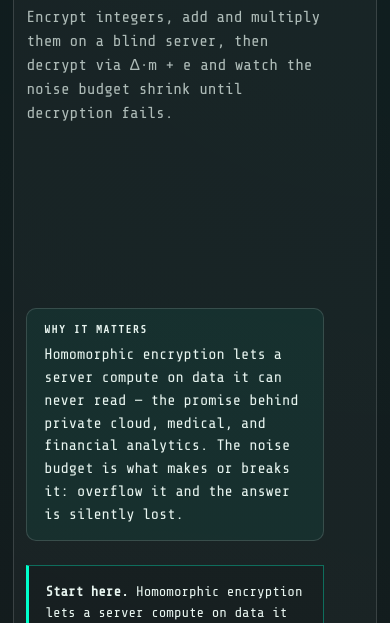
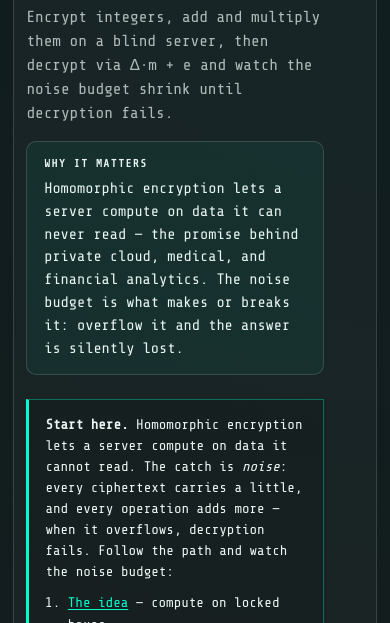
Before and after one commit to systemslibrarian/crypto-lab-fhe-arena, a website built with Vite: page index.html in a window 390 px wide. Shown: the part 163-786 px from the top of the page. Built offline with nearby package versions, Linux system fonts and the light colour scheme.

Commit message:
Make lab self-contained; fix cl-hero mobile layout; accessibility pass

```diff
--- a/index.html
+++ b/index.html
@@ -23,11 +23,6 @@
     />
   </head>
   <body>
-<!-- BEGIN crypto-lab shared header — managed; edit shared-header.html + re-run reapply-header.py
-     Identical on every lab. Self-contained styles. Accents use each demo's own
-     --accent CSS variable (teal #35d6bb fallback). The ONLY per-repo value is the
-     repo name (crypto-lab-fhe-arena) in the GitHub link.
-     Source of truth: github.com/systemslibrarian/crypto-lab/shared-header.html -->
 <style>
   .cl-topbar{
     /* The bar is always dark (#0b1512) regardless of page theme, so header
@@ -139,9 +134,8 @@
     else dedupeBanner();
   })();
 </script>
-<!-- END crypto-lab shared header -->
     <a href="#main-content" class="skip-link">Skip to main content</a>
-    <div id="app" role="application" aria-label="FHE Arena interactive demo"></div>
+    <div id="app"></div>
     <footer role="contentinfo" style="text-align:center; padding: 1.5rem; font-size: 0.85rem; color: var(--muted); margin-top: 2rem;">
       <div style="margin-bottom: 0.75rem;">
         Related demos:
--- a/src/main.ts
+++ b/src/main.ts
@@ -7,7 +7,7 @@ const { q, t } = engine.params
 const app = document.querySelector('#app') as HTMLDivElement
 
 app.innerHTML = `
-  <div class="app">
+  <main class="app" id="main-content" tabindex="-1">
     <div class="app-header">
       <button class="theme-toggle" data-theme-toggle aria-label="Switch to light mode">🌙</button>
       <header class="cl-hero">
@@ -48,7 +48,7 @@ app.innerHTML = `
       </div>
     </div>
 
-    <main class="exhibits" id="main-content" aria-label="Six interactive FHE exhibits">
+    <div class="exhibits">
 
       <section class="exhibit" id="exhibit-1" aria-labelledby="e1-heading" tabindex="-1">
         <h2 id="e1-heading">Exhibit 1 · The Idea: Compute on Locked Boxes</h2>
@@ -358,8 +358,8 @@ app.innerHTML = `
           Understanding noise budgets, parameter selection, and the BGV/BFV tradeoff is what separates engineers who can <em>use</em> FHE from those who only know it exists.
         </div>
       </section>
-    </main>
-  </div>
+    </div>
+  </main>
 `
 
 function getCurrentTheme(): Theme {
--- a/src/style.css
+++ b/src/style.css
@@ -112,7 +112,6 @@ body {
   padding: 1rem 3.8rem 1rem 1rem;
 }
 
-/* BEGIN cl-hero standard — managed, keep in sync across fleet */
 .cl-hero{display:flex;align-items:flex-start;justify-content:space-between;gap:clamp(1rem,4vw,3rem);flex-wrap:wrap;margin:clamp(1rem,3vw,2rem) 0 1.5rem;}
 .cl-hero-main{flex:1 1 22rem;min-width:min(100%,20rem);}
 .cl-hero-title{margin:0;font-size:clamp(1.6rem,3.8vw,2.7rem);font-weight:700;line-height:1.1;letter-spacing:.01em;}
@@ -121,8 +120,7 @@ body {
 .cl-hero-why{flex:0 1 min(40%,26rem);min-width:min(100%,15rem);border:1px solid var(--edge);border-radius:10px;padding:.85rem 1.05rem;background:color-mix(in oklab,var(--green) 6%,transparent);}
 .cl-hero-why-label{display:block;font-size:.68rem;font-weight:700;letter-spacing:.14em;}
 .cl-hero-why-text{margin:.35rem 0 0;font-size:.95rem;line-height:1.5;}
-@media (max-width:640px){.cl-hero{flex-direction:column;}.cl-hero-why{flex-basis:auto;width:100%;}}
-/* END cl-hero standard */
+@media (max-width:640px){.cl-hero{flex-direction:column;}.cl-hero-why{flex-basis:auto;width:100%;}.cl-hero-main{flex-basis:auto;min-width:0;}}
 
 .theme-toggle {
   position: absolute;
```
